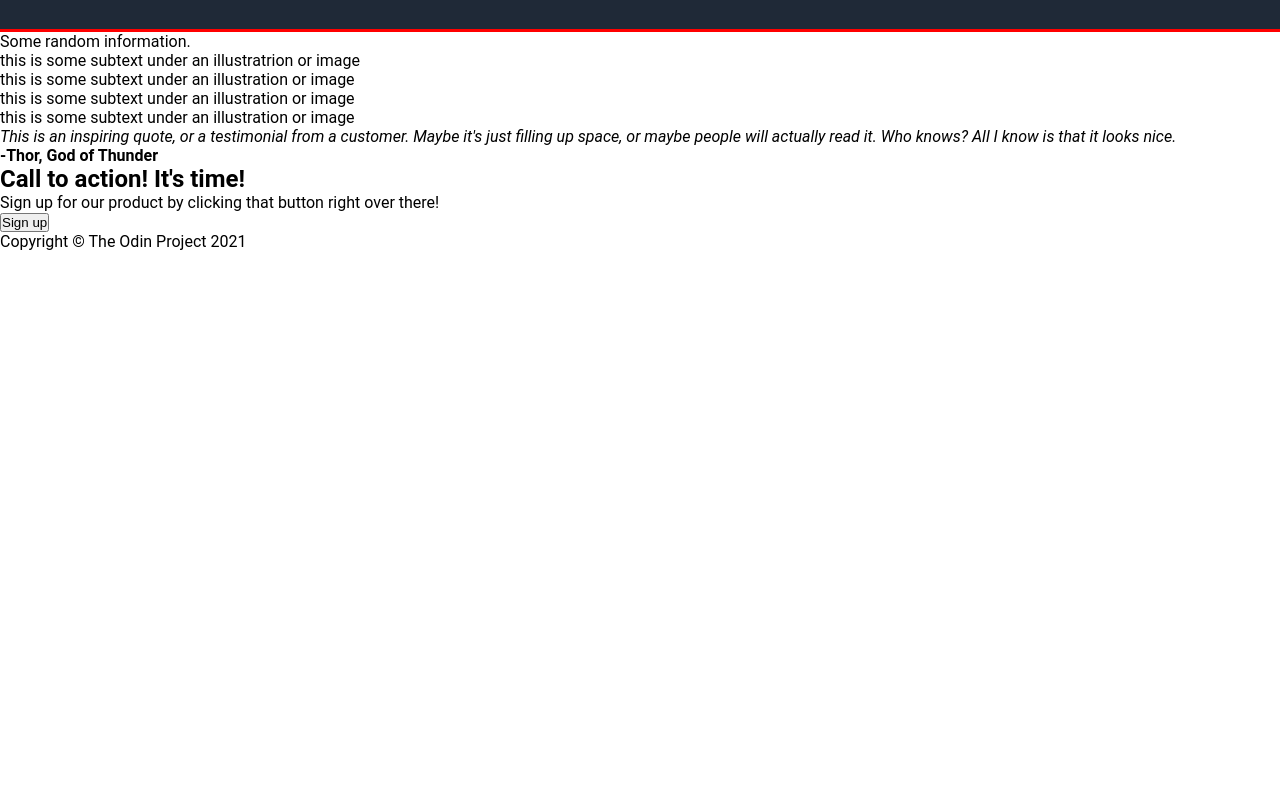
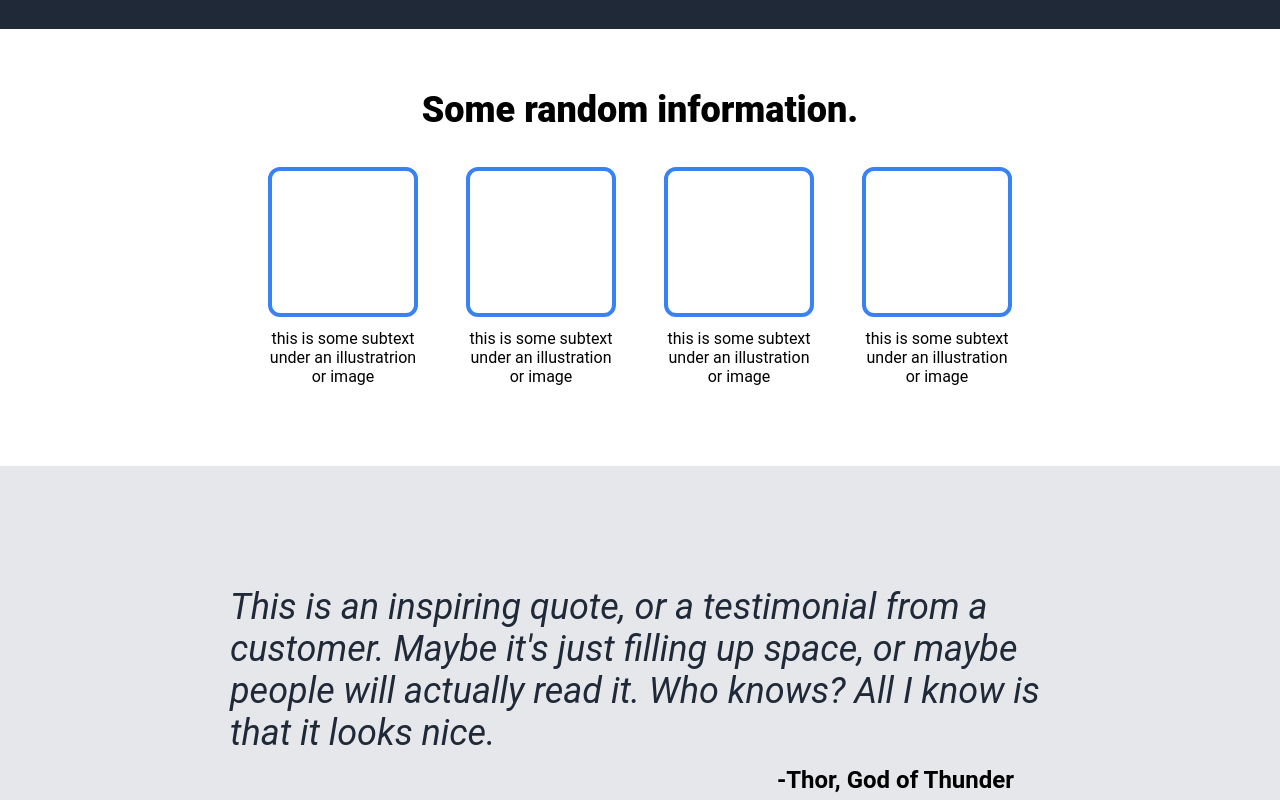
Before and after one commit to Zilphixx/landing-page, a plain HTML site: page index.html in a window 1280 px wide. Shown: the part 540-1340 px from the top of the page. Before the commit the page ends 800 px from the top, so only its background shows below. Drawn offline with Linux system fonts and the light colour scheme.

Commit message:
Added styles
added styles for two more sections
in the page and modified some elements in the
index.html

```diff
--- a/index.html
+++ b/index.html
@@ -47,10 +47,12 @@
             </div>
         </div>
         <div class="section-three">
-            <div class="quotes"><em>This is an inspiring quote, or a testimonial from a customer.
-                Maybe it's just filling up space, or maybe people will actually read it. Who knows?
-                All I know is that it looks nice.</em></div>
-            <div class="author"><strong>-Thor, God of Thunder</strong></div>
+            <div class="quote-container">
+                <div class="quotes"><em>This is an inspiring quote, or a testimonial from a customer.
+                    Maybe it's just filling up space, or maybe people will actually read it. Who knows?
+                    All I know is that it looks nice.</em></div>
+                <div class="author"><strong>-Thor, God of Thunder</strong></div>
+            </div>
         </div>
         <div class="section-four">
             <div class="call-container">
--- a/style.css
+++ b/style.css
@@ -9,7 +9,7 @@
 body {
     margin: 0;
     padding: 0;
-    font-family: Roboto, sans-serif;
+    font-family: 'Roboto', sans-serif;
     display: flex;
     flex-direction: column;
 }
@@ -50,7 +50,6 @@ body {
     justify-content: space-evenly;
     gap: 36px;
     padding: 120px 0;
-    border-bottom: 3px solid red;
 }
 
 .page-content {
@@ -81,3 +80,63 @@ body {
     justify-content: center;
     align-items: center;
 }
+
+
+.section-two {
+    display: flex;
+    flex-direction: column;
+    justify-content: center;
+    align-items: center;
+    gap: 36px;
+    padding: 60px 0 80px 0;
+}
+
+.section-two-images {
+    display: flex;
+    gap: 48px;
+}
+
+.some-random-text {
+    font-size: 36px;
+    font-weight: 900;
+}
+
+.box {
+    width: 150px;
+    height: 150px;
+    border: 4px solid #3882F6;
+    border-radius: 12px;
+    margin-bottom: 12px;
+}
+
+.images {
+    width: 150px;
+    text-align: center;
+}
+
+.section-three {
+    background-color: #E5E7EB;
+    display: flex;
+    justify-content: center;
+    align-items: center;
+    padding: 120px;
+}
+
+.quote-container {
+    width: 820px;
+    display: flex;
+    flex-direction: column;
+
+}
+
+.quotes {
+    font-size: 36px;
+    color: #1F2937;
+    margin-bottom: 12px;
+}
+
+.author {
+    align-self: flex-end;
+    margin-right: 36px;
+    font-size: 24px;
+}
```
